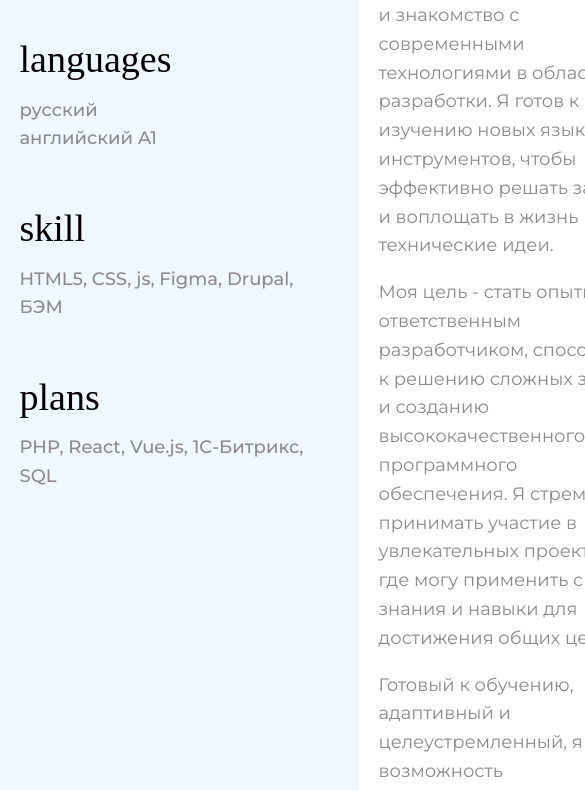
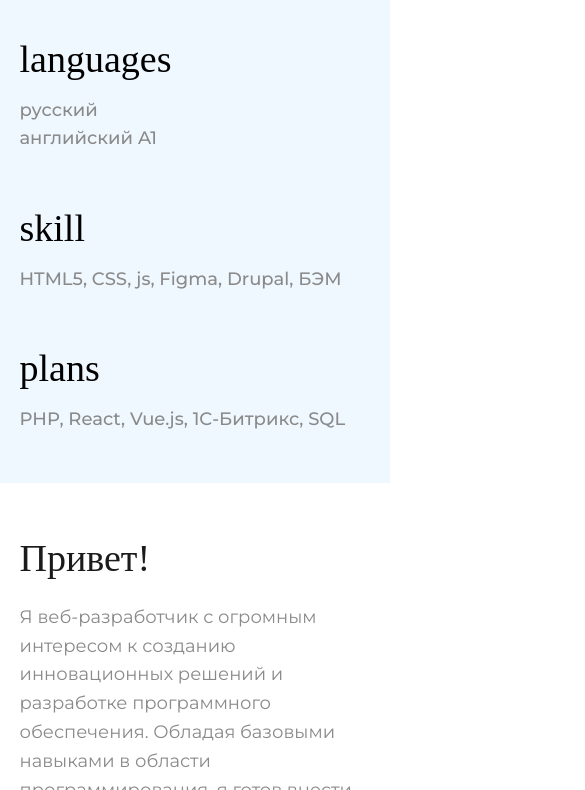
Before and after one commit to Romao2006/CV, a plain HTML site: page index.html in a window 390 px wide. Shown: the part 925-1715 px from the top of the page, 585 px wide, since content can reach past the window. Drawn offline with nearby package versions, Linux system fonts and the light colour scheme.

Commit message:
Update style.css

```diff
--- a/style.css
+++ b/style.css
@@ -187,3 +187,13 @@ p.profile-birthdate {
     font-weight: 500;
     line-height: 160%;
 }
+
+@media (min-width: 360px) and (max-width: 680px) {
+    .profile-content {
+        display: flex;
+        flex-wrap: wrap;
+    }
+    .profile-content > * {
+        flex: 1 0 50%; /* Each item takes up 50% of the container */
+    }
+}
```
